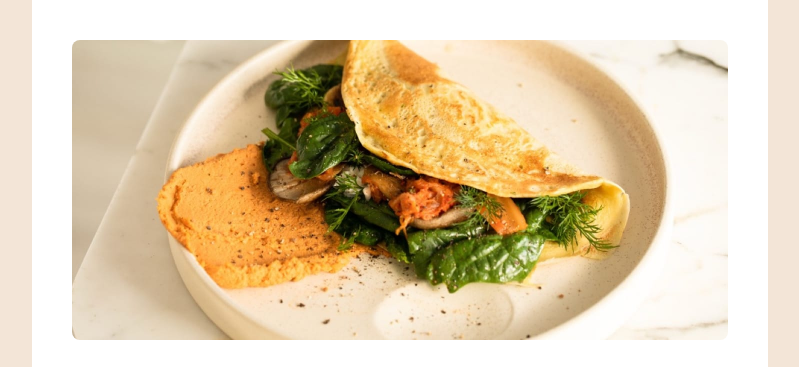
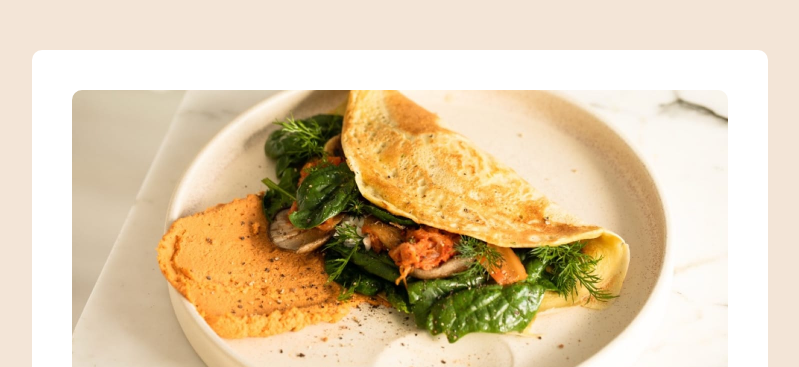
Before and after one commit to Abdulaf/Simple-Omelette-Recipe, a plain HTML site: page index.html in a window 1280 px wide. Shown: the top 367 px of the page, without its empty margins (240-1039 px from the left). Drawn offline with Linux system fonts and the light colour scheme.

Commit message:
Add files via upload

```diff
--- a/style.css
+++ b/style.css
@@ -13,14 +13,16 @@ body{
     background-color: white;
     display:flex;
     flex-direction: column;
-
+    margin-top: 50px;
+    margin-bottom: 50px;
+    border-radius:10px ;
 }
 .img{
     height: 300px;
     width: 656px;
     background-image: url(omelette.jpeg);
     background-size: cover;
-    border-radius: 8px;
+    border-radius: 10px;
     margin: 40px 40px 32px 40px;
 }
 .box1{
```
